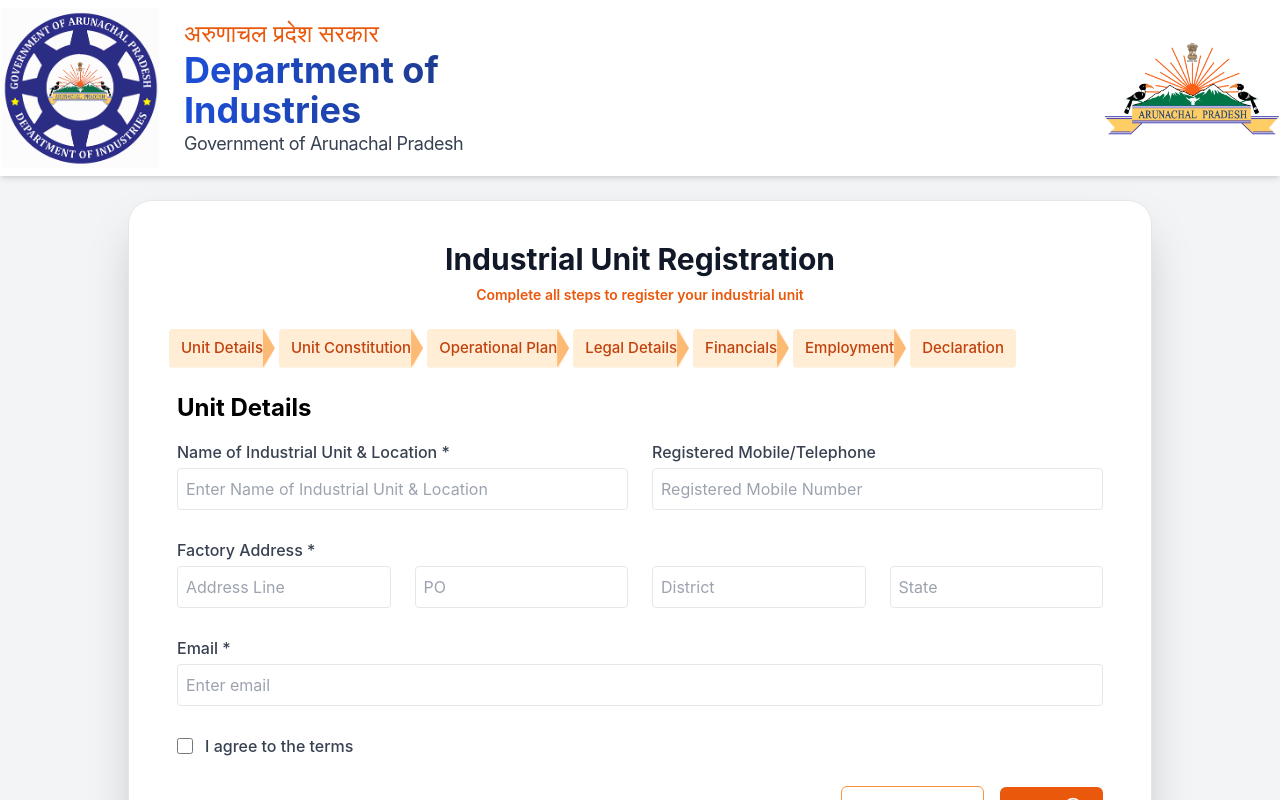
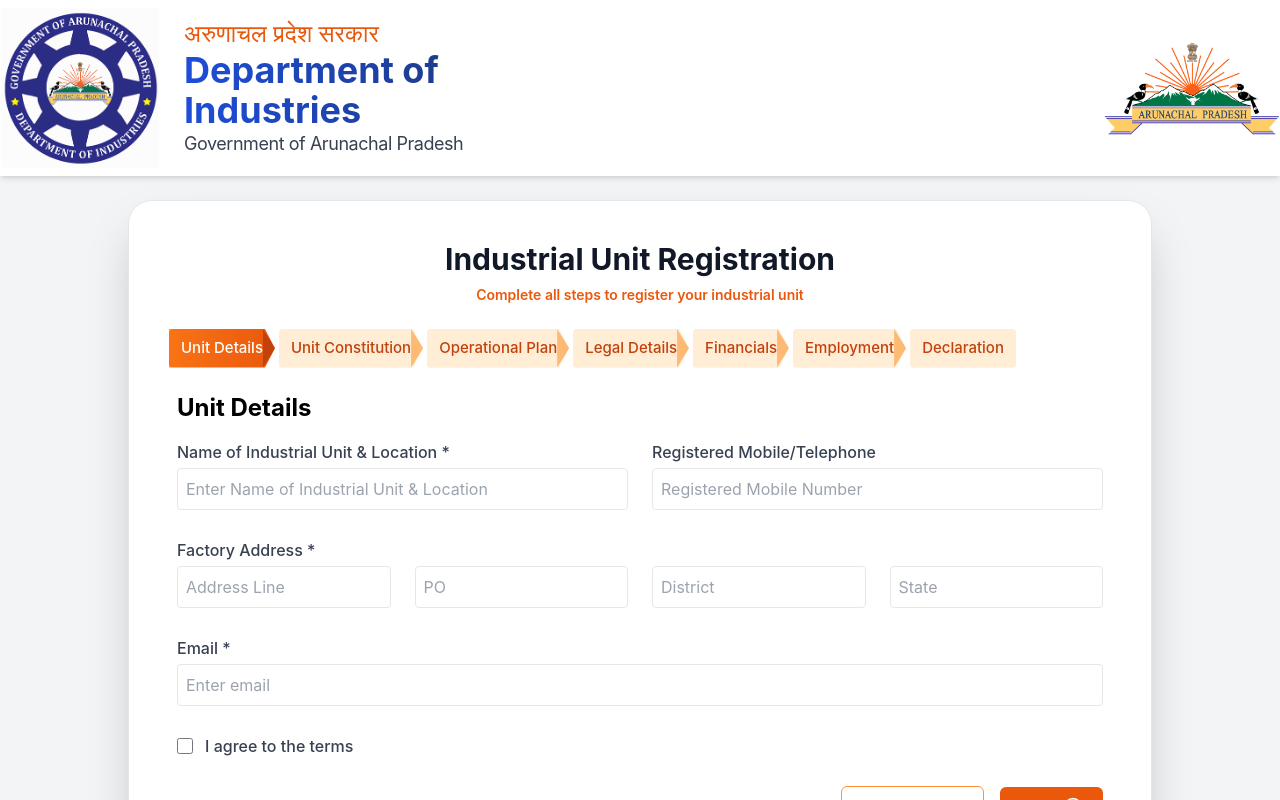
Before and after one commit to NCM-JAVA/ramp-portal, a React (Create React App) app: page /register in a window 1280 px wide. Shown: the top 800 px of the page. Built offline with nearby package versions, Linux system fonts and the light colour scheme.

Commit message:
update changes

```diff
--- a/src/components/register/LegalDetails.jsx
+++ b/src/components/register/LegalDetails.jsx
@@ -1,4 +1,4 @@
-import { ArrowLeftCircleIcon, ArrowRightCircleIcon, Upload } from "lucide-react";
+import { ArrowLeftCircleIcon, ArrowRightCircleIcon } from "lucide-react";
 import { useRef } from "react";
 
 const LegalDetails = ({ formData, handleChange, handleFileChange, handleNext, handleBack, errors, touched }) => {
--- a/src/components/register/ProgressBar.jsx
+++ b/src/components/register/ProgressBar.jsx
@@ -1,4 +1,3 @@
-import React from "react";
 
 const ArrowProgressBar = ({ step }) => {
     const steps = [
@@ -11,12 +10,15 @@ const ArrowProgressBar = ({ step }) => {
         "Declaration"
     ];
 
+    const currentStep = Math.max(1, Number(step) || 1);
+
     return (
-    <div className="w-full flex overflow-x-auto no-scrollbar  mt-4 mb-4">
+        <div className="w-full flex overflow-x-auto no-scrollbar mt-4 mb-4">
             <div className="flex w-max">
                 {steps.map((label, index) => {
-        const isActive = index + 1 <= step;
-        const isCurrent = index + 1 === step;
+                    const stepNumber = index + 1;
+                    const isCompleted = stepNumber < currentStep;
+                    const isCurrent = stepNumber === currentStep;
                     const isLast = index === steps.length - 1;
 
                     return (
@@ -25,11 +27,12 @@ const ArrowProgressBar = ({ step }) => {
                             className={`
                                 relative px-3 py-2 text-[15px] font-medium flex items-center
                                 whitespace-nowrap transition-all duration-300 shadow-sm
-            ${isActive
-                ? "bg-gradient-to-r from-orange-500 to-orange-600 text-white"
+                                ${isCompleted
+                                    ? "bg-orange-600 text-white"
+                                    : isCurrent
+                                        ? "bg-gradient-to-r from-orange-500 to-orange-600 text-white ring-2 ring-orange-400 z-10"
                                         : "bg-orange-100 text-orange-700"
                                 }
-            ${isCurrent && "ring-1 ring-orange-400"}
                                 ${!isLast ? "mr-1" : ""}
                             `}
                             style={{
@@ -45,12 +48,15 @@ const ArrowProgressBar = ({ step }) => {
                                 <div
                                     className={`
                                         absolute right-0 top-0 h-full w-3
-                ${isActive ? "bg-orange-700" : "bg-orange-300"}
+                                        ${isCompleted || isCurrent
+                                            ? "bg-orange-700"
+                                            : "bg-orange-300"
+                                        }
                                     `}
                                     style={{
                                         clipPath: "polygon(0 0, 100% 50%, 0 100%)",
                                     }}
-              ></div>
+                                />
                             )}
                         </div>
                     );
@@ -58,7 +64,6 @@ const ArrowProgressBar = ({ step }) => {
             </div>
         </div>
     );
-
 };
 
 export default ArrowProgressBar;
```
Also changed, not shown: package.json (+6 -6 lines), 2 other files (tests, documents, lock files or other folders). Lines whose indentation alone changed are shown as unchanged.
